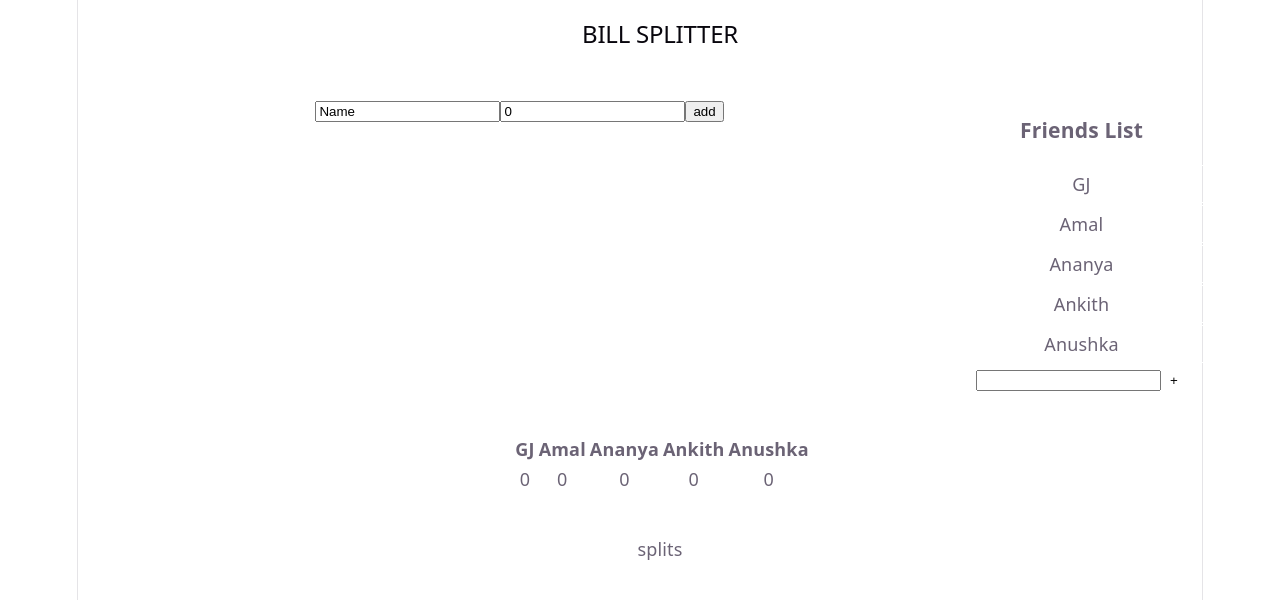
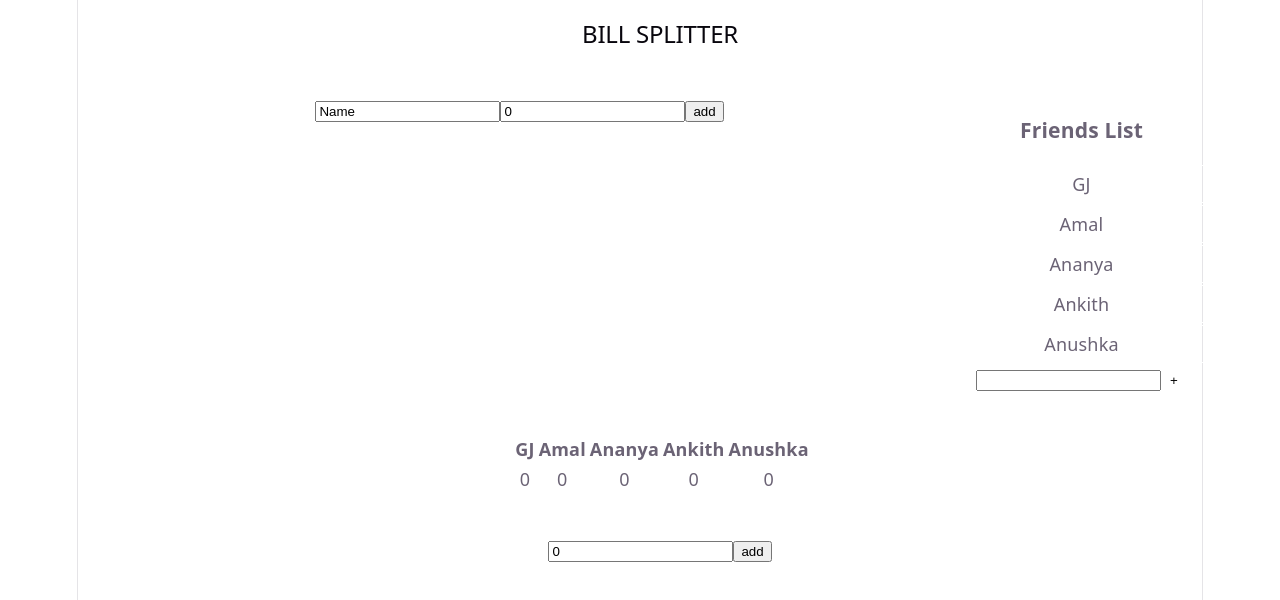
Before and after one commit to LamaAsta/BillSplitter, a React (Vite) app in the folder bill-splitter/: page / in a window 1280 px wide. Shown: the top 600 px of the page. Built offline with nearby package versions, Linux system fonts and the light colour scheme.

Commit message:
added final bills table

```diff
--- a/bill-splitter/src/App.tsx
+++ b/bill-splitter/src/App.tsx
@@ -7,6 +7,7 @@ import { TitleImpl } from './components/title/title';
 import { FriendListImpl } from './components/friendList/friendList';
 import { AddItemImpl } from './components/addItem/addItem';
 import { DistributionTableImpl } from './components/distributionTable/distributionTable';
+import { SplitTableImpl } from './components/splitTable/splitTable';
 
 function App() {
   const [friendsList,setFriendsList] = useState<IFriend[]>([]);
@@ -64,7 +65,10 @@ function App() {
             />
         </div>
         <div>
-            splits
+            <SplitTableImpl
+              friendsList={friendsList}
+              setFriendsList={setFriendsList}
+            />
         </div>
       </div>
     </>
--- a/bill-splitter/src/components/distributionTable/distributionTable.tsx
+++ b/bill-splitter/src/components/distributionTable/distributionTable.tsx
@@ -1,15 +1,9 @@
-import { useEffect } from "react";
 import type { IItem,IFriend,distributionTableProps } from "../../interfaces/Interaces";
 import "./distributionTable.css"
 
 export function DistributionTableImpl(
     props:distributionTableProps
 ){
-
-    useEffect(()=>{
-        const rows = props.itemList.length;
-        const columns = props.friendsList.length+1;
-    },[props.friendsList,props.itemList])
 
     const createTop = (friendList:IFriend[])=>{
         return [<th> </th>, ...friendList.map((e:IFriend)=><th> {e.name} </th>)];
--- /dev/null
+++ b/bill-splitter/src/components/splitTable/splitTable.tsx
@@ -0,0 +1,56 @@
+import { useState } from "react";
+import type { IFriend,splitTableProps } from "../../interfaces/Interaces";
+
+export function SplitTableImpl(props:splitTableProps){
+    const [tax,setTax] = useState<number>(0)
+    const [finalSplit,setFinalSplit] = useState<IFriend[]>([])
+
+    const handleTaxChange = (tax:number)=>{
+        const n = props.friendsList.length
+        const share = tax/n
+        const updateFriendList = props.friendsList.map((friend:IFriend) => {
+            return {
+            ...friend,
+            owes:friend.owes + share,
+        }})
+        console.log("updated:",updateFriendList)
+        setFinalSplit(updateFriendList);
+    }
+
+
+    return(
+        <>
+            <div>
+                <input
+                    value = {tax}
+                    onChange = {(e:any)=>setTax(e.target.value)}
+                />
+                <button
+                    onClick = {()=>handleTaxChange(tax)}
+                >
+                    add
+                </button>
+
+
+                <table>
+                    <thead>
+                        {finalSplit.map((e:IFriend)=>
+                            <td>
+                                {e.name}
+                            </td>
+                        )}
+                    </thead>
+                    <tbody>
+                        <tr>
+                            {finalSplit.map((e:IFriend)=>
+                            <td>
+                                {e.owes}
+                            </td>
+                        )}
+                        </tr>
+                    </tbody>
+                </table>
+            </div>
+        </>
+    )
+}
--- a/bill-splitter/src/interfaces/Interaces.ts
+++ b/bill-splitter/src/interfaces/Interaces.ts
@@ -25,3 +25,8 @@ export interface distributionTableProps{
     itemList:IItem[];
     setItemList:(args:IItem[])=>void;
 }
+
+export interface splitTableProps{
+    friendsList:IFriend[],
+    setFriendsList:(args:IFriend[])=>void;
+}
```
